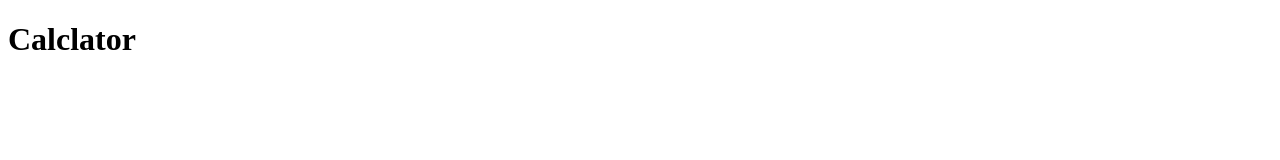
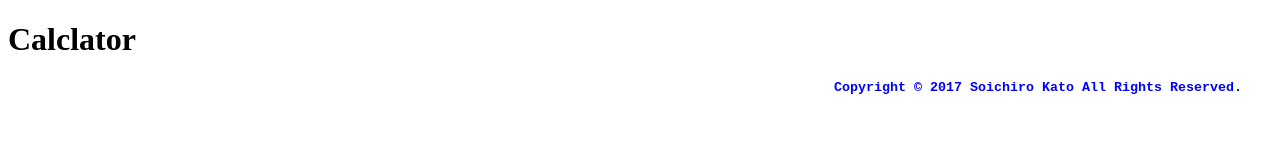
Before and after one commit to k-so16/Calc, a plain HTML site: page index.html in a window 1280 px wide. Drawn offline with Linux system fonts and the light colour scheme.

Commit message:
added copyright and stylesheet

```diff
--- a/index.html
+++ b/index.html
@@ -3,9 +3,16 @@
   <head>
     <meta charset="utf-8">
     <title>Calclator</title>
+    <link rel="stylesheet" href="style.css">
   </head>
 
   <body>
     <h1>Calclator</h1>
+
+    <footer>
+      <div id="copy">
+        Copyright &copy; 2017 Soichiro Kato All Rights Reserved.</div>
+      </div>
+    </footer>
   </body>
 </html>
--- /dev/null
+++ b/style.css
@@ -0,0 +1,11 @@
+@charset "utf-8";
+
+#copy {
+  margin: 0px 30px;
+
+  color:       #0000ff;
+  font-family: "Courier New", monospace;
+  font-size:   10pt;
+  font-weight: bold;
+  text-align:  right;
+}
```
